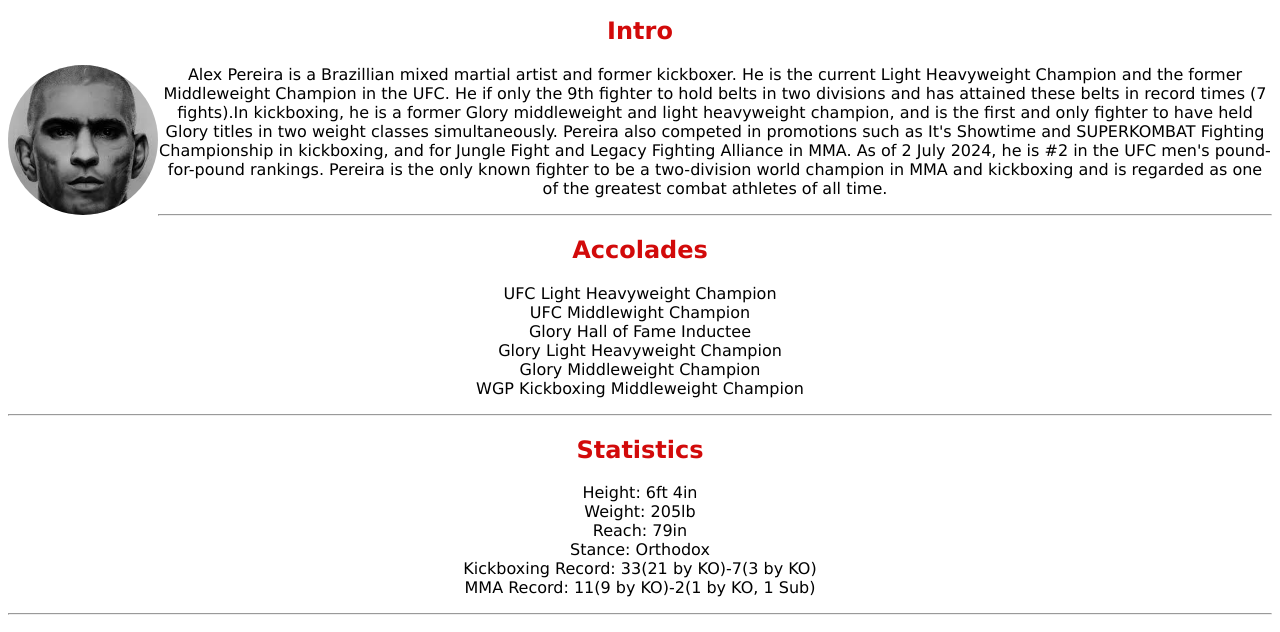
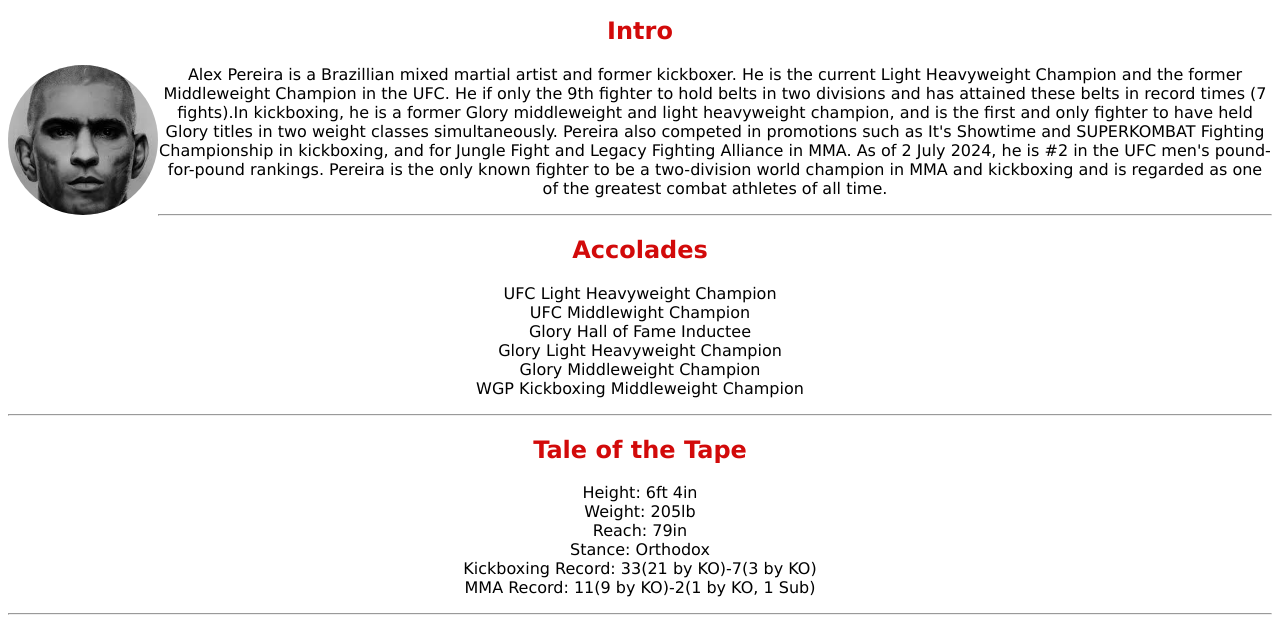
Before and after one commit to usmaan-m/my-webpage-assignment, a plain HTML site: page index.html in a window 1280 px wide. Shown: the part 148-780 px from the top of the page. Drawn offline with Linux system fonts and the light colour scheme.

Commit message:
fixed a heading

```diff
--- a/index.html
+++ b/index.html
@@ -37,7 +37,7 @@
     </ul>
  <hr>
 
- <h2 class="headings"> Statistics </h2>
+ <h2 class="headings"> Tale of the Tape </h2>
  <ul class="main-text">
         <li>Height: 6ft 4in </li>
         <li>Weight: 205lb </li>
```
